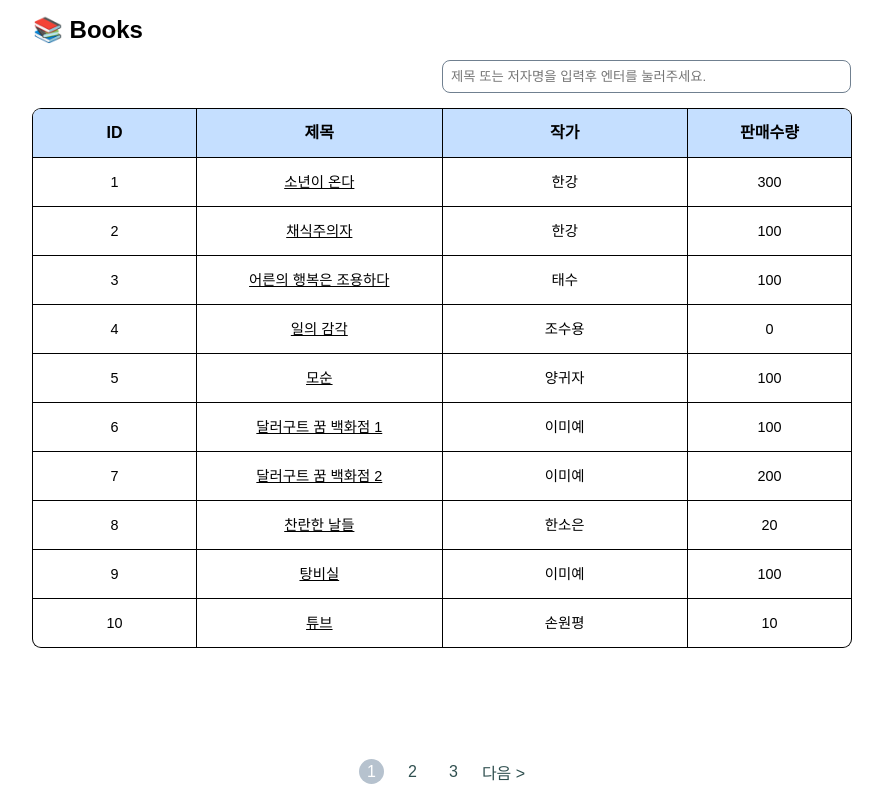
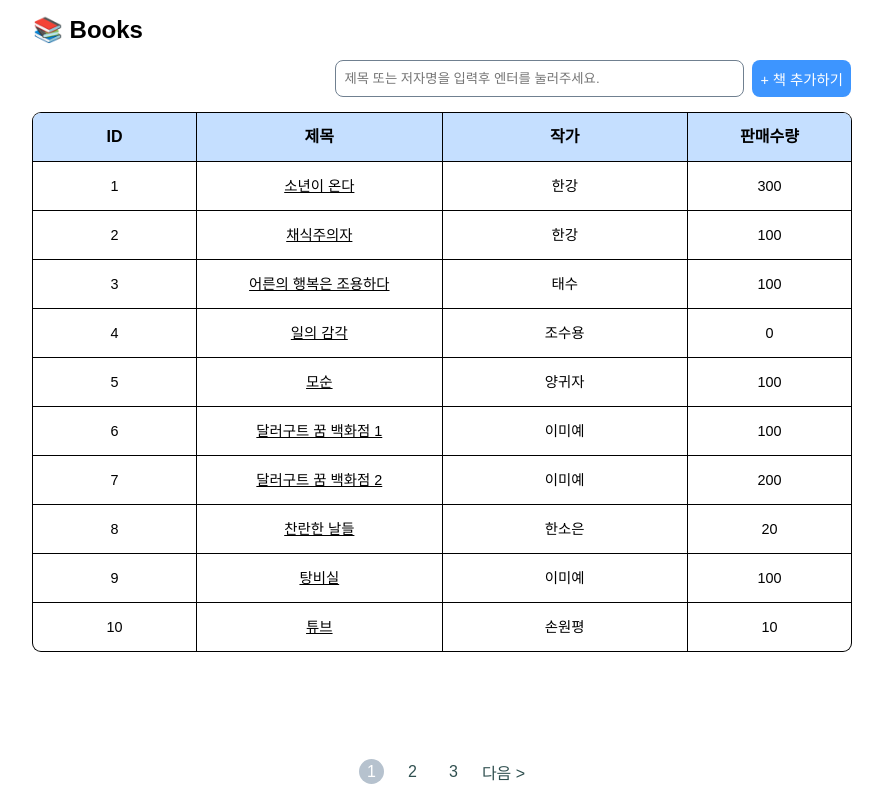
Before and after one commit to ParkSohyunee/web-front-end-assignment, a Next.js app: page /books in a window 1280 px wide. Shown: the whole page, without its empty margins (198-1081 px from the left). Built offline with nearby package versions, Linux system fonts and the light colour scheme; data requests are answered from the project's data file.

Commit message:
design: 책 추가 페이지로 이동하는 버튼 UI 추가

```diff
--- a/src/app/_components/BooksTable.module.css
+++ b/src/app/_components/BooksTable.module.css
@@ -24,6 +24,23 @@
 
 .wrapper {
   flex-grow: 1;
+}
+
+.addButton {
+  padding: 0.5rem;
+  margin-left: 0.5rem;
+
+  display: flex;
+  flex-direction: column;
+  justify-content: center;
+
+  color: white;
+  font-size: 0.9rem;
+  font-weight: 500;
+
+  border-radius: 0.5rem;
+  background: #3d95ff;
+  cursor: pointer;
 }
 
 .table {
--- a/src/app/_components/BooksTable.tsx
+++ b/src/app/_components/BooksTable.tsx
@@ -59,6 +59,9 @@ export default function BooksTable() {
       <h1>📚 Books</h1>
       <div className={styles.searchBar}>
         <input onKeyUp={onKeyHandler} placeholder="제목 또는 저자명을 입력후 엔터를 눌러주세요." />
+        <Link href="/books/create" className={styles.addButton}>
+          + 책 추가하기
+        </Link>
       </div>
 
       <div className={styles.wrapper}>
```
